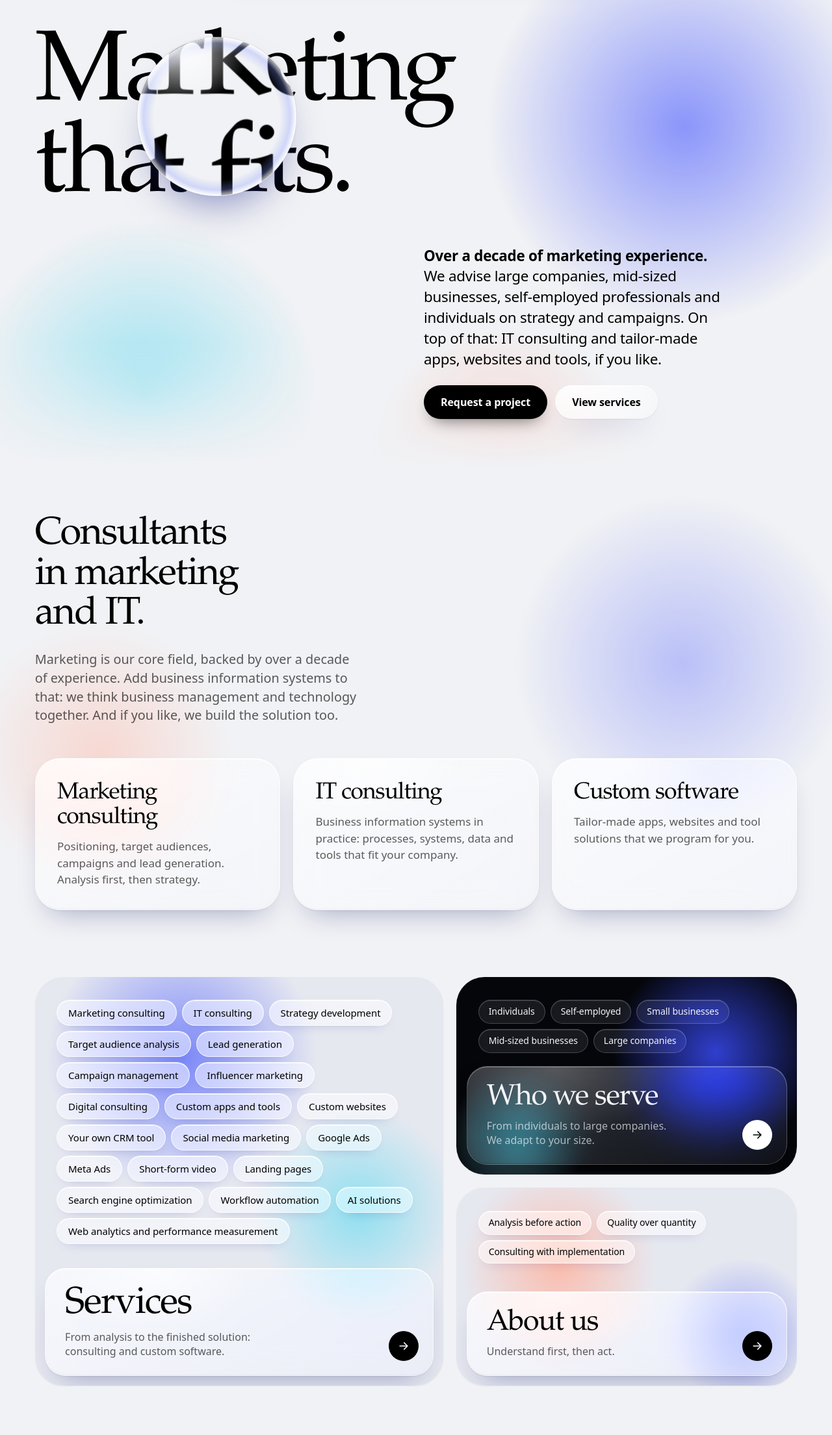
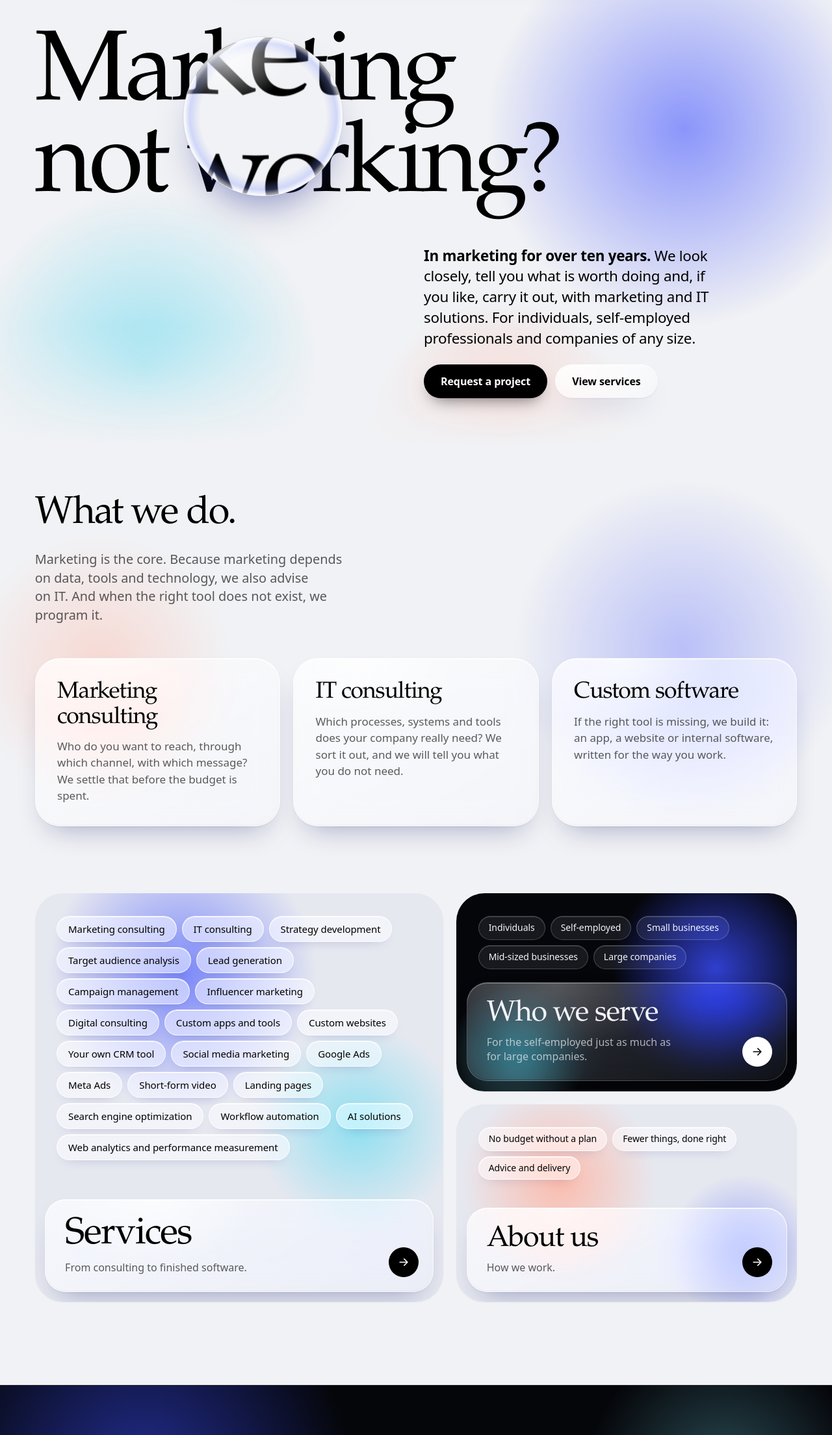
Before and after one commit to ichunddings/fcp-webseiten, a plain HTML site: page fcpartner.de/en/index.html in a window 1280 px wide. Shown: the part 148-2357 px from the top of the page at 65% size. Drawn offline with Linux system fonts and the light colour scheme; a web font is replaced by a local one.

Commit message:
English: home and services with new copy
Co-Authored-By: Claude Sonnet 5.5 <noreply@anthropic.com>
Claude-Session: https://claude.ai/code/session_01W8YZUfSiWAWWJPvUJFMsSV

```diff
--- a/fcpartner.de/en/index.html
+++ b/fcpartner.de/en/index.html
@@ -4,7 +4,7 @@
 <meta charset="utf-8">
 <meta name="viewport" content="width=device-width,initial-scale=1,viewport-fit=cover">
 <title>Fischer Consulting Partner – Marketing and IT consulting</title>
-<meta name="description" content="Marketing consulting with over a decade of experience, plus IT consulting (business information systems) and tailor-made apps, websites and tools. For large companies, mid-sized businesses, self-employed professionals and individuals. Fischer Consulting Partner, Berlin.">
+<meta name="description" content="Marketing consulting, IT consulting and custom software from Berlin. For the self-employed, mid-sized businesses and large companies.">
 <meta name="robots" content="noindex,nofollow">
 <link rel="alternate" hreflang="de" href="https://fcpartner.de/">
 <link rel="alternate" hreflang="en" href="https://fcpartner.de/en/">
@@ -15,7 +15,7 @@
 <link rel="apple-touch-icon" href="/apple-touch-icon.png">
 <link rel="preload" href="/assets/fonts/newsreader.woff2" as="font" type="font/woff2" crossorigin>
 <link rel="preload" href="/assets/fonts/geist.woff2" as="font" type="font/woff2" crossorigin>
-<link rel="stylesheet" href="/assets/css/site.css?v=8d7a0fed">
+<link rel="stylesheet" href="/assets/css/site.css?v=93af69d6">
 </head>
 <body data-page="start">
 <a class="brand" href="/en/" aria-label="Fischer Consulting Partner, back to the home page">
@@ -56,9 +56,9 @@
     <div class="hero-scene" id="scene">
       <div class="orbs" aria-hidden="true"><div class="orb o1"></div><div class="orb o2"></div><div class="orb o3"></div></div>
       <div class="wrap">
-        <h1 class="display" id="h1" tabindex="-1"><span class="ln">Marketing</span><span class="ln">that fits.</span></h1>
+        <h1 class="display" id="h1" tabindex="-1"><span class="ln">Marketing</span><span class="ln">not working?</span></h1>
         <div class="hero-foot">
-          <p class="lead"><strong>Over a decade of marketing experience.</strong> We advise large companies, mid-sized businesses, self-employed professionals and individuals on strategy and campaigns. On top of that: IT consulting and tailor-made apps, websites and tools, if you like.</p>
+          <p class="lead"><strong>In marketing for over ten years.</strong> We look closely, tell you what is worth doing and, if you like, carry it out, with marketing and IT solutions. For individuals, self-employed professionals and companies of any size.</p>
           <div class="cta-row">
             <a class="btn btn-ink" href="/en/contact/">Request a project</a>
             <a class="btn glass" href="/en/services/">View services</a>
@@ -73,12 +73,12 @@
     <div class="glow b" style="--w:min(56vw,780px);--k:.3;right:-10%;top:-8%" aria-hidden="true"></div>
     <div class="glow f" style="--w:min(44vw,600px);--k:.42;left:-10%;bottom:-6%" aria-hidden="true"></div>
     <div class="wrap">
-      <h2 class="h2" id="duo-h">Consultants in marketing and IT.</h2>
-      <p class="duo-sub">Marketing is our core field, backed by over a decade of experience. Add business information systems to that: we think business management and technology together. And if you like, we build the solution too.</p>
+      <h2 class="h2" id="duo-h">What we do.</h2>
+      <p class="duo-sub">Marketing is the core. Because marketing depends on data, tools and technology, we also advise on IT. And when the right tool does not exist, we program it.</p>
       <div class="pr-grid">
-        <div class="pr-card glass"><h3>Marketing consulting</h3><p>Positioning, target audiences, campaigns and lead generation. Analysis first, then strategy.</p></div>
-        <div class="pr-card glass"><h3>IT consulting</h3><p>Business information systems in practice: processes, systems, data and tools that fit your company.</p></div>
-        <div class="pr-card glass"><h3>Custom software</h3><p>Tailor-made apps, websites and tool solutions that we program for you.</p></div>
+        <div class="pr-card glass"><h3>Marketing consulting</h3><p>Who do you want to reach, through which channel, with which message? We settle that before the budget is spent.</p></div>
+        <div class="pr-card glass"><h3>IT consulting</h3><p>Which processes, systems and tools does your company really need? We sort it out, and we will tell you what you do not need.</p></div>
+        <div class="pr-card glass"><h3>Custom software</h3><p>If the right tool is missing, we build it: an app, a website or internal software, written for the way you work.</p></div>
       </div>
     </div>
   </section>
@@ -90,21 +90,21 @@
           <span class="t-orb b" style="--w:92%;--k:.62;left:-10%;top:-26%" aria-hidden="true"></span>
           <span class="t-orb i" style="--w:70%;--k:.8;right:-14%;bottom:8%" aria-hidden="true"></span>
           <ul class="t-chips" aria-hidden="true"><li class="t-chip">Marketing consulting</li><li class="t-chip">IT consulting</li><li class="t-chip">Strategy development</li><li class="t-chip">Target audience analysis</li><li class="t-chip">Lead generation</li><li class="t-chip">Campaign management</li><li class="t-chip">Influencer marketing</li><li class="t-chip">Digital consulting</li><li class="t-chip">Custom apps and tools</li><li class="t-chip">Custom websites</li><li class="t-chip">Your own CRM tool</li><li class="t-chip">Social media marketing</li><li class="t-chip">Google Ads</li><li class="t-chip">Meta Ads</li><li class="t-chip">Short-form video</li><li class="t-chip t-more">Landing pages</li><li class="t-chip t-more">Search engine optimization</li><li class="t-chip t-more">Workflow automation</li><li class="t-chip">AI solutions</li><li class="t-chip t-more">Web analytics and performance measurement</li></ul>
-          <span class="t-glass glass"><span class="t-h">Services</span><span class="t-p">From analysis to the finished solution: consulting and custom software.</span></span>
+          <span class="t-glass glass"><span class="t-h">Services</span><span class="t-p">From consulting to finished software.</span></span>
           <span class="t-go" aria-hidden="true"><svg viewBox="0 0 24 24" fill="none" stroke="currentColor" stroke-width="2" stroke-linecap="round" stroke-linejoin="round"><path d="M5 12h14M13 6l6 6-6 6"/></svg></span>
         </a>
         <a class="tile night" href="/en/who-we-serve/">
           <span class="t-orb b" style="--w:84%;--k:.8;right:-18%;top:-34%" aria-hidden="true"></span>
           <span class="t-orb i" style="--w:56%;--k:.5;left:-10%;bottom:-30%" aria-hidden="true"></span>
           <ul class="t-chips" aria-hidden="true"><li class="t-chip">Individuals</li><li class="t-chip">Self-employed</li><li class="t-chip">Small businesses</li><li class="t-chip">Mid-sized businesses</li><li class="t-chip">Large companies</li></ul>
-          <span class="t-glass glass dk"><span class="t-h">Who we serve</span><span class="t-p">From individuals to large companies. We adapt to your size.</span></span>
+          <span class="t-glass glass dk"><span class="t-h">Who we serve</span><span class="t-p">For the self-employed just as much as for large companies.</span></span>
           <span class="t-go" aria-hidden="true"><svg viewBox="0 0 24 24" fill="none" stroke="currentColor" stroke-width="2" stroke-linecap="round" stroke-linejoin="round"><path d="M5 12h14M13 6l6 6-6 6"/></svg></span>
         </a>
         <a class="tile" href="/en/about/">
           <span class="t-orb f" style="--w:80%;--k:.85;left:-10%;top:-30%" aria-hidden="true"></span>
           <span class="t-orb b" style="--w:60%;--k:.4;right:-14%;bottom:-24%" aria-hidden="true"></span>
-          <ul class="t-chips" aria-hidden="true"><li class="t-chip">Analysis before action</li><li class="t-chip">Quality over quantity</li><li class="t-chip">Consulting with implementation</li></ul>
-          <span class="t-glass glass"><span class="t-h">About us</span><span class="t-p">Understand first, then act.</span></span>
+          <ul class="t-chips" aria-hidden="true"><li class="t-chip">No budget without a plan</li><li class="t-chip">Fewer things, done right</li><li class="t-chip">Advice and delivery</li></ul>
+          <span class="t-glass glass"><span class="t-h">About us</span><span class="t-p">How we work.</span></span>
           <span class="t-go" aria-hidden="true"><svg viewBox="0 0 24 24" fill="none" stroke="currentColor" stroke-width="2" stroke-linecap="round" stroke-linejoin="round"><path d="M5 12h14M13 6l6 6-6 6"/></svg></span>
         </a>
       </div>
@@ -119,7 +119,7 @@
   <div class="wrap">
     <div class="foot-cta" id="footCta">
       <h2 class="h2">Have a project in mind?</h2>
-      <p>Send us a few lines. We will get back to you.</p>
+      <p>Tell us briefly what it is about. We will get back to you.</p>
       <a class="btn btn-light" href="/en/contact/">Request a project</a>
     </div>
     <div class="foot">
@@ -151,6 +151,6 @@
   <form method="dialog"><button class="btn btn-ink btn-sm" type="submit">Close</button></form>
 </dialog>
 
-<script src="/assets/js/site.js?v=8d7a0fed" defer></script>
+<script src="/assets/js/site.js?v=93af69d6" defer></script>
 </body>
 </html>
```
Also changed, not shown: fcpartner.de/en/services/index.html (+16 -16 lines).
